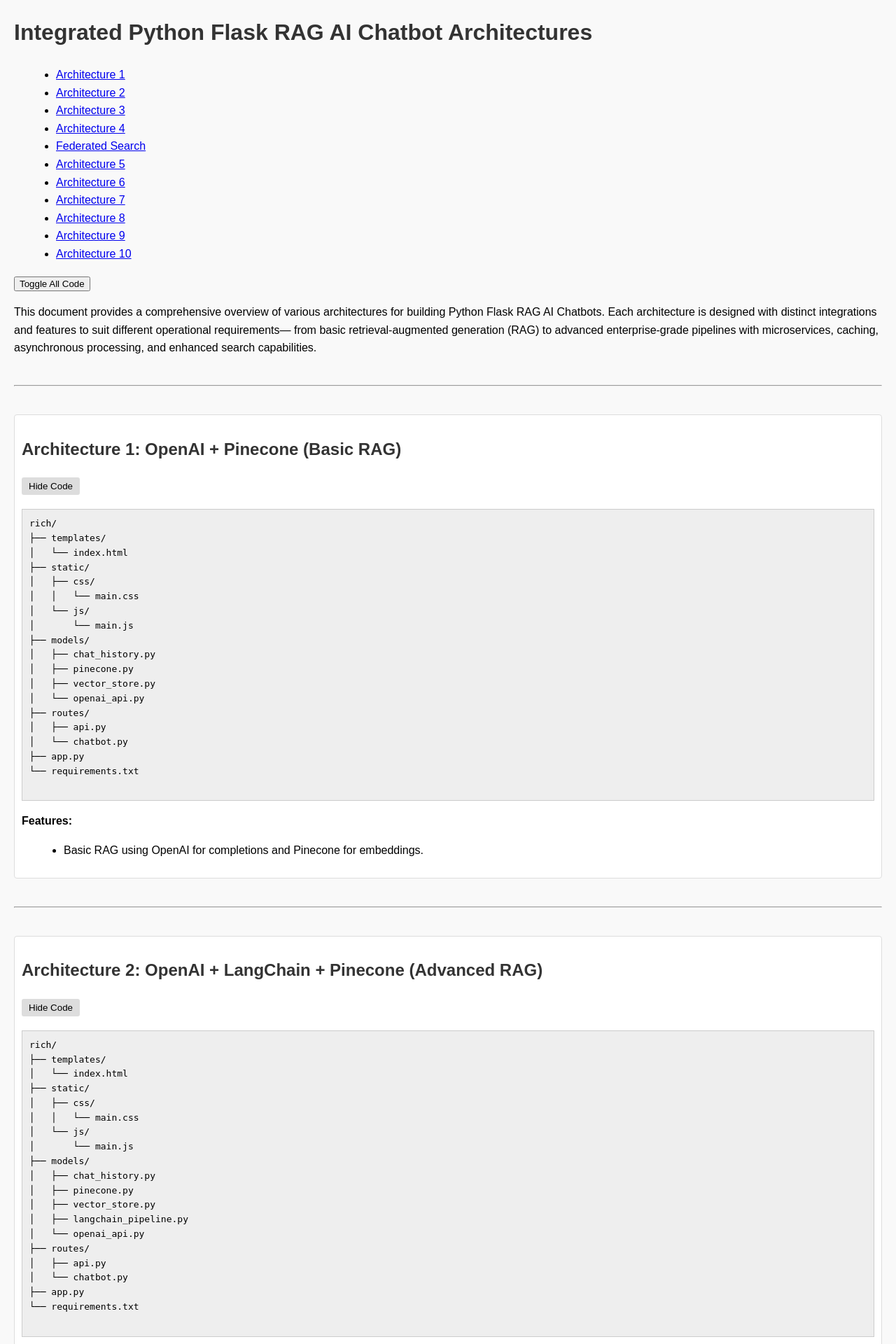
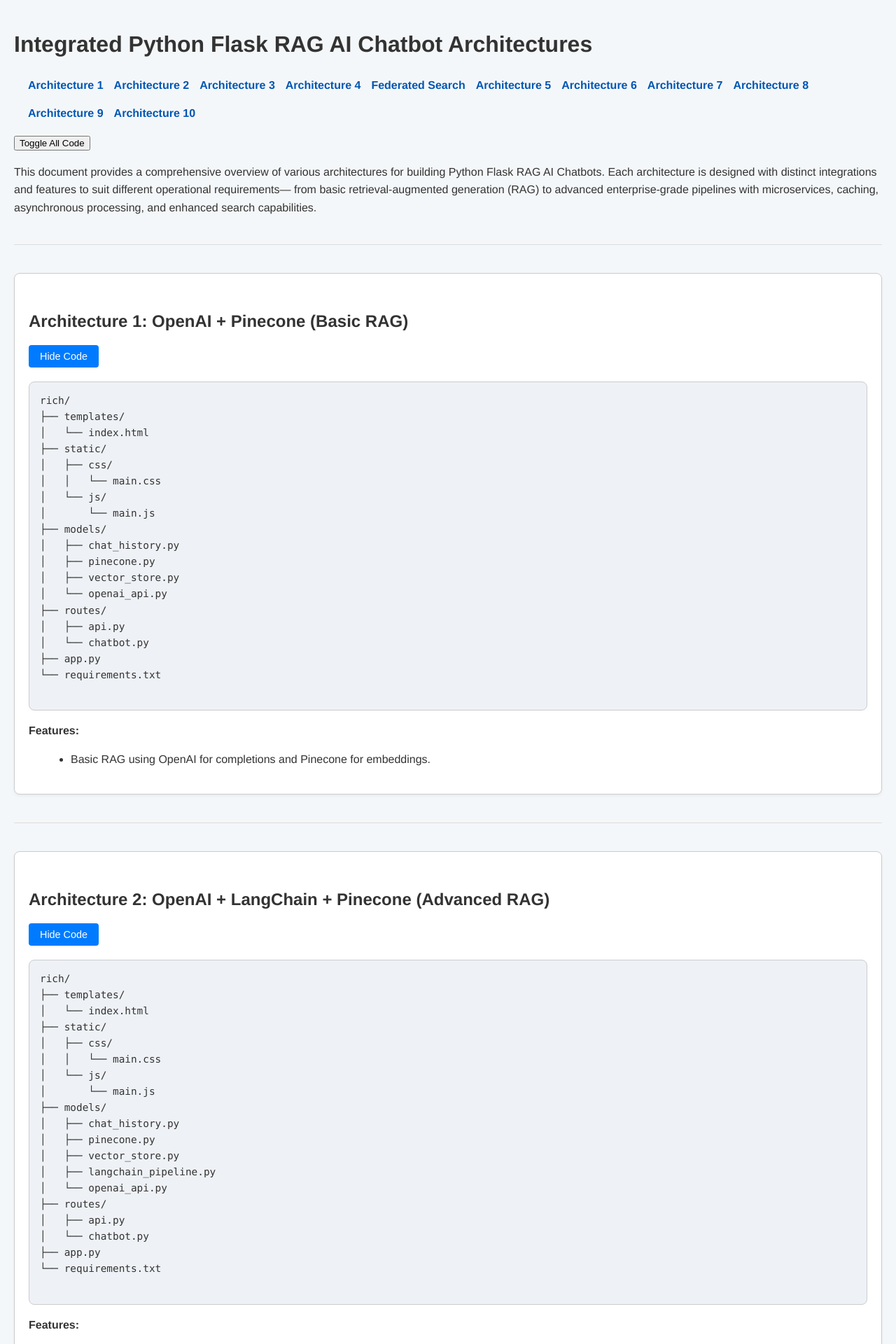
Before and after one commit to Will-Langhart/chatbots, a Flask app: page / in a window 1280 px wide. Shown: the top 1920 px of the page at 70% size. Run offline with Flask 3, Linux system fonts and the light colour scheme.

Commit message:
Update main.css

```diff
--- a/static/css/main.css
+++ b/static/css/main.css
@@ -1,48 +1,133 @@
-body {
-  font-family: Arial, sans-serif;
-  line-height: 1.6;
-  margin: 20px;
-  background-color: #f9f9f9;
+/* Define theme variables */
+:root {
+  --font-family: 'Helvetica Neue', Helvetica, Arial, sans-serif;
+  --base-font-size: 16px;
+  --line-height: 1.6;
+  --background-color: #f4f7f9;
+  --primary-color: #333;
+  --secondary-color: #555;
+  --accent-color: #0056b3;
+  --code-background: #eef1f5;
+  --border-color: #ddd;
+  --button-bg: #007bff;
+  --button-hover-bg: #0056b3;
+  --button-text-color: #fff;
+  --section-bg: #fff;
+  --section-border: #ccc;
+  --section-border-radius: 8px;
 }
 
-h1, h2 {
-  color: #333;
+/* Base Styling */
+body {
+  font-family: var(--font-family);
+  font-size: var(--base-font-size);
+  line-height: var(--line-height);
+  margin: 20px;
+  background-color: var(--background-color);
+  color: var(--primary-color);
 }
 
+/* Headings */
+h1, h2 {
+  color: var(--primary-color);
+  font-weight: bold;
+  margin-top: 1.2em;
+  margin-bottom: 0.6em;
+}
+
+h1 {
+  font-size: 2rem;
+}
+
+h2 {
+  font-size: 1.5rem;
+}
+
+/* Code Block Styling */
 pre.code-block {
-  background: #eee;
-  padding: 10px;
-  border: 1px solid #ccc;
+  background: var(--code-background);
+  padding: 15px;
+  border: 1px solid var(--section-border);
   overflow-x: auto;
   white-space: pre-wrap;
   margin-top: 10px;
+  border-radius: var(--section-border-radius);
+  font-family: Consolas, 'Courier New', monospace;
+  font-size: 0.9rem;
 }
 
+/* Horizontal Rule */
 hr {
   margin: 40px 0;
+  border: 0;
+  border-top: 1px solid var(--border-color);
 }
 
+/* Unordered Lists */
 ul {
   margin-left: 20px;
 }
 
+/* Architecture Section Styling */
 .architecture-section {
-  margin-bottom: 20px;
-  padding: 10px;
-  border: 1px solid #ddd;
-  background-color: #fff;
-  border-radius: 4px;
+  margin-bottom: 30px;
+  padding: 20px;
+  border: 1px solid var(--section-border);
+  background-color: var(--section-bg);
+  border-radius: var(--section-border-radius);
+  box-shadow: 0 2px 4px rgba(0, 0, 0, 0.05);
 }
 
+/* Toggle Button Styling */
 .toggle-btn {
+  display: inline-block;
   margin-bottom: 10px;
-  padding: 5px 10px;
+  padding: 8px 16px;
   cursor: pointer;
-  background-color: #ddd;
+  background-color: var(--button-bg);
+  color: var(--button-text-color);
   border: none;
-  border-radius: 3px;
+  border-radius: 4px;
+  transition: background-color 0.3s ease;
+  font-size: 0.9rem;
 }
 
 .toggle-btn:hover {
-  background-color: #ccc;
+  background-color: var(--button-hover-bg);
 }
+
+/* Navigation Menu (if applicable) */
+header nav ul {
+  list-style: none;
+  padding: 0;
+  display: flex;
+  flex-wrap: wrap;
+  gap: 15px;
+}
+
+header nav ul li a {
+  text-decoration: none;
+  color: var(--accent-color);
+  font-weight: bold;
+  transition: color 0.2s ease;
+}
+
+header nav ul li a:hover {
+  color: var(--button-bg);
+}
+
+/* Footer Styling */
+footer {
+  text-align: center;
+  margin-top: 40px;
+  font-size: 0.9rem;
+  color: var(--secondary-color);
+}
+
+/* Responsive Adjustments */
+@media (max-width: 768px) {
+  header nav ul {
+    flex-direction: column;
+    gap: 10px;
+  }
+}
```
